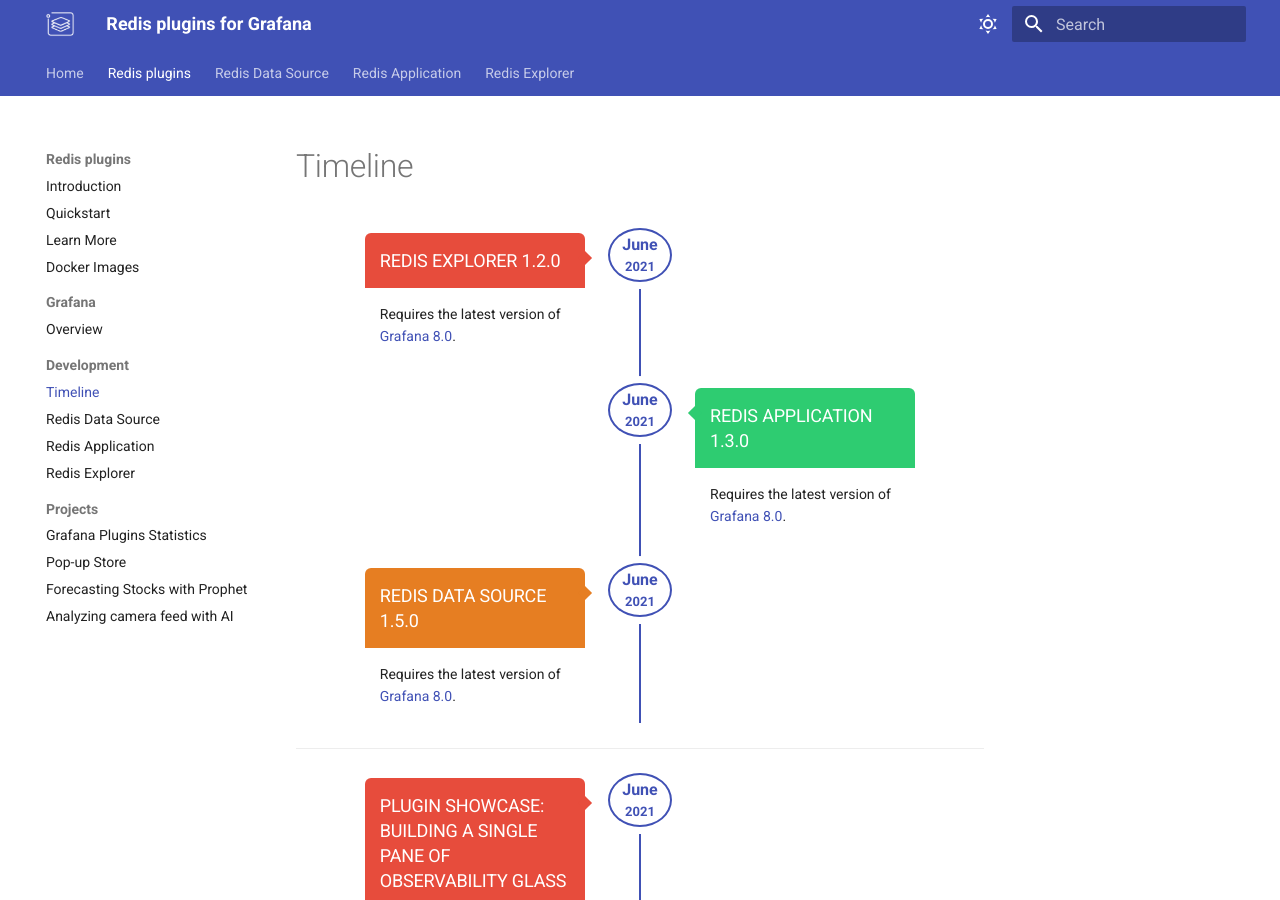
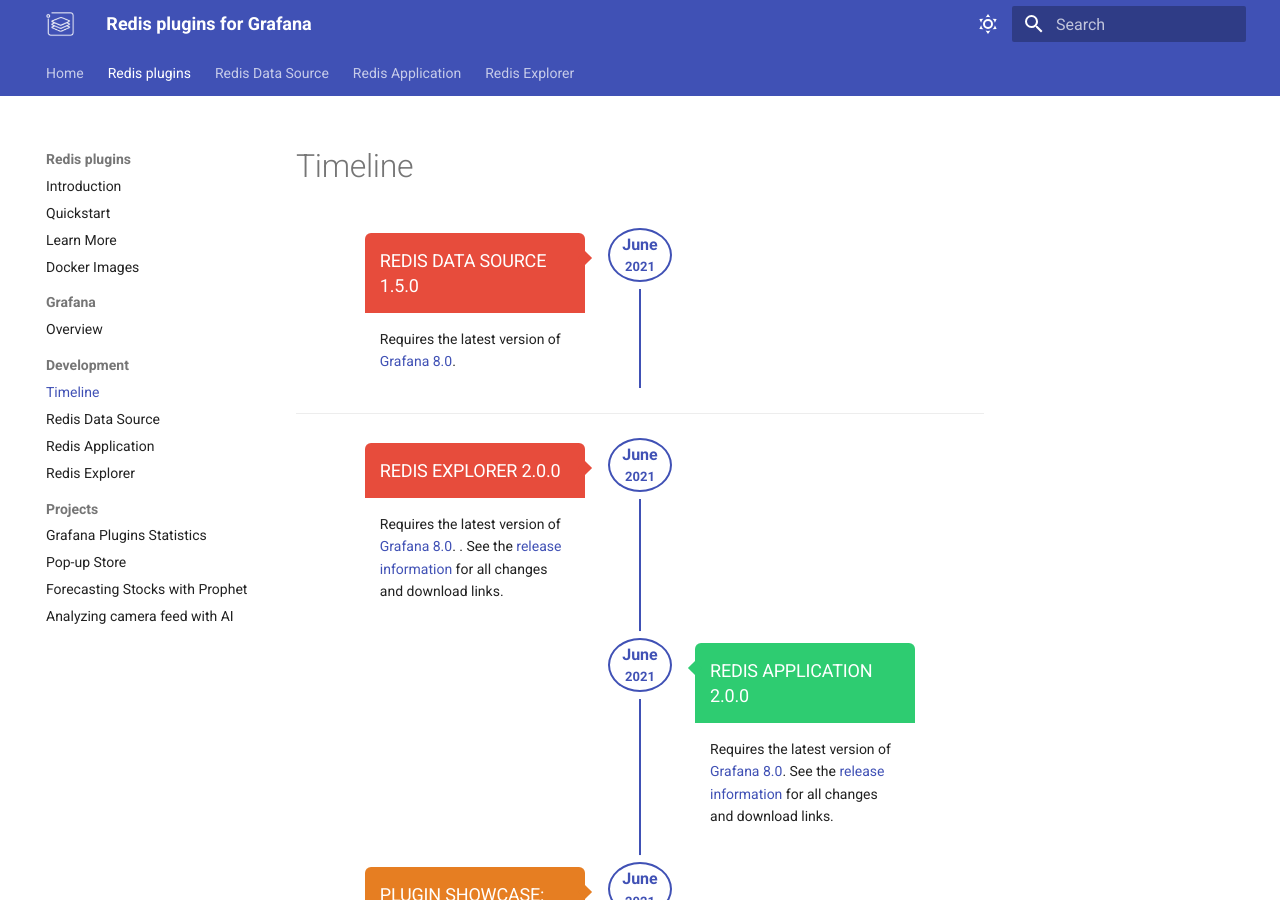
Before and after one commit to RedisGrafana/RedisGrafana, an MkDocs documentation site: the page built from docs/timeline.md, in a window 1280 px wide and 900 px high. Built offline with MkDocs 1.6.1 and Material for MkDocs 9.7.7, drawn with Linux system fonts in a browser that asks for light colours.

```diff
--- a/docs/overrides/content/dates.html
+++ b/docs/overrides/content/dates.html
@@ -158,38 +158,6 @@
         <span class="month">June</span>
         <span class="year">2021</span>
       </span>
-      <h2>Redis Explorer 1.2.0</h2>
-      <p>
-        Requires the latest version of
-        <a
-          href="https://grafana.com/docs/grafana/latest/whatsnew/whats-new-in-v8-0/"
-          >Grafana 8.0</a
-        >.
-      </p>
-    </div>
-  </article>
-  <article>
-    <div class="inner">
-      <span class="date">
-        <span class="month">June</span>
-        <span class="year">2021</span>
-      </span>
-      <h2>Redis Application 1.3.0</h2>
-      <p>
-        Requires the latest version of
-        <a
-          href="https://grafana.com/docs/grafana/latest/whatsnew/whats-new-in-v8-0/"
-          >Grafana 8.0</a
-        >.
-      </p>
-    </div>
-  </article>
-  <article>
-    <div class="inner">
-      <span class="date">
-        <span class="month">June</span>
-        <span class="year">2021</span>
-      </span>
       <h2>Redis Data Source 1.5.0</h2>
       <p>
         Requires the latest version of
@@ -205,6 +173,48 @@
 <hr />
 
 <section id="timeline">
+  <article>
+    <div class="inner">
+      <span class="date">
+        <span class="month">June</span>
+        <span class="year">2021</span>
+      </span>
+      <h2>Redis Explorer 2.0.0</h2>
+      <p>
+        Requires the latest version of
+        <a
+          href="https://grafana.com/docs/grafana/latest/whatsnew/whats-new-in-v8-0/"
+          >Grafana 8.0</a
+        >. . See the
+        <a
+          href="https://github.com/RedisGrafana/grafana-redis-explorer/releases/tag/v2.0.0"
+          >release information</a
+        >
+        for all changes and download links.
+      </p>
+    </div>
+  </article>
+  <article>
+    <div class="inner">
+      <span class="date">
+        <span class="month">June</span>
+        <span class="year">2021</span>
+      </span>
+      <h2>Redis Application 2.0.0</h2>
+      <p>
+        Requires the latest version of
+        <a
+          href="https://grafana.com/docs/grafana/latest/whatsnew/whats-new-in-v8-0/"
+          >Grafana 8.0</a
+        >. See the
+        <a
+          href="https://github.com/RedisGrafana/grafana-redis-app/releases/tag/v2.0.0"
+          >release information</a
+        >
+        for all changes and download links.
+      </p>
+    </div>
+  </article>
   <article>
     <div class="inner">
       <span class="date">
```
Also changed, not shown: docs/images/redis-app/dashboards/cli-dashboard.png, docs/images/redis-app/dashboards/gears-dashboard.png, docs/images/redis-app/grafana-plugins.png (deleted), docs/images/redis-app/menu.png, docs/images/redis-app/panels/cli-panel.png, docs/images/redis-app/panels/keys-panel.png, docs/images/redis-app/panels/latency-panel-graph.png, docs/images/redis-app/panels/latency-panel-table.png.
